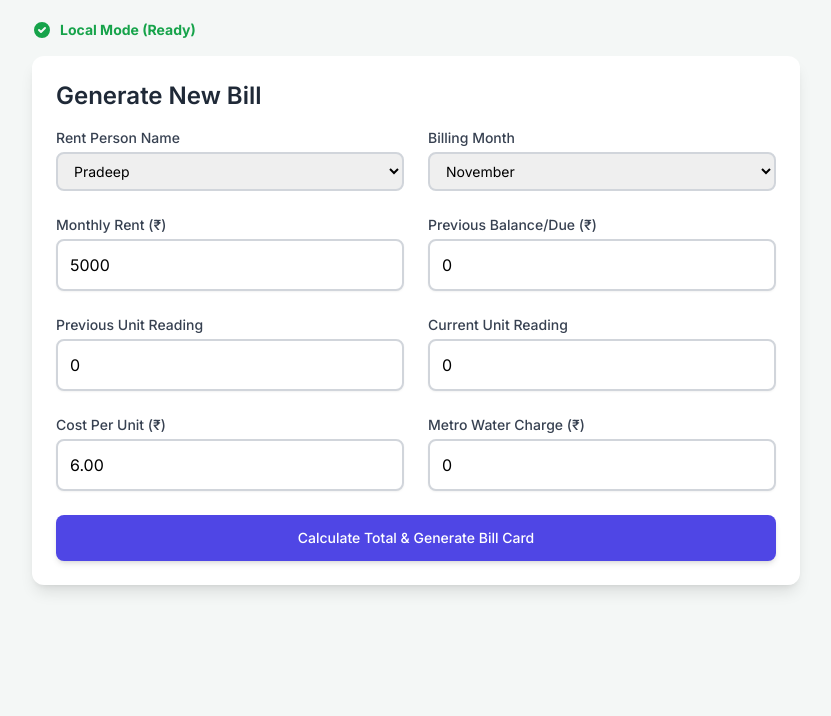
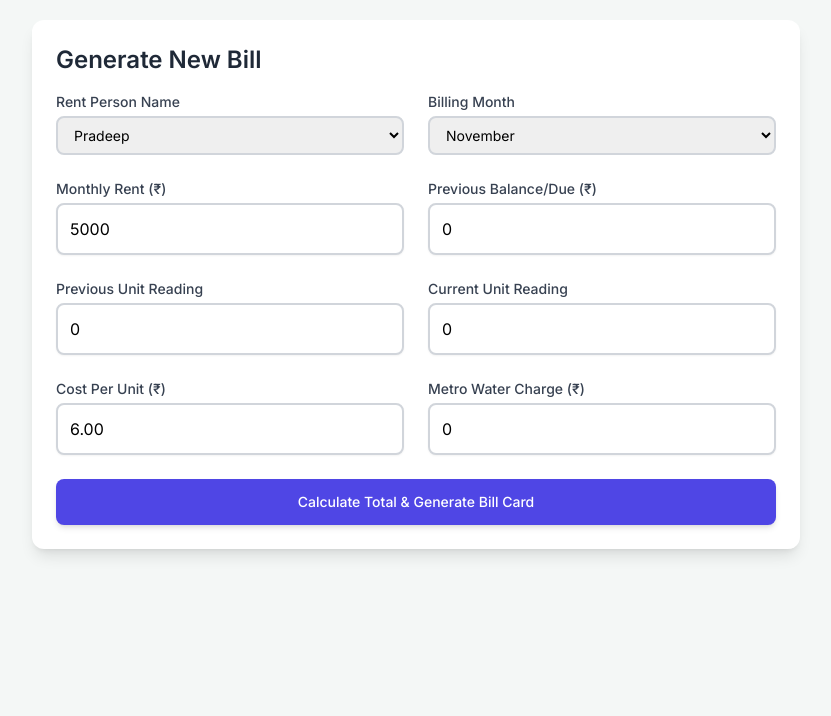
Before and after one commit to Danesh99/Rent-bill-generator, a plain HTML site: page index.html in a window 1280 px wide. Shown: the part 84-800 px from the top of the page, without its empty margins (224-1055 px from the left). Drawn offline with nearby package versions, Linux system fonts and the light colour scheme; a script that the page names is missing.

Commit message:
remove word local mode

```diff
--- a/index.html
+++ b/index.html
@@ -38,15 +38,7 @@
             Rent Bill Generator
         </h1>
 
-        <!-- Simplified Status for Local Mode -->
-        <div id="auth-status" class="mb-4 text-sm text-gray-600">
-            <div class="flex items-center space-x-2 text-green-600 font-bold">
-                <svg class="h-5 w-5 fill-current" viewBox="0 0 20 20">
-                    <path fill-rule="evenodd" d="M10 18a8 8 0 100-16 8 8 0 000 16zm3.707-9.293a1 1 0 00-1.414-1.414L9 10.586 7.707 9.293a1 1 0 00-1.414 1.414l2 2a1 1 0 001.414 0l4-4z" clip-rule="evenodd"/>
-                </svg>
-                <span>Local Mode (Ready)</span>
-            </div>
-        </div>
+
 
         <!-- Main Content: Bill Generator -->
         <div id="tab-generator" class="bg-white p-6 rounded-xl shadow-lg mb-8">
```
